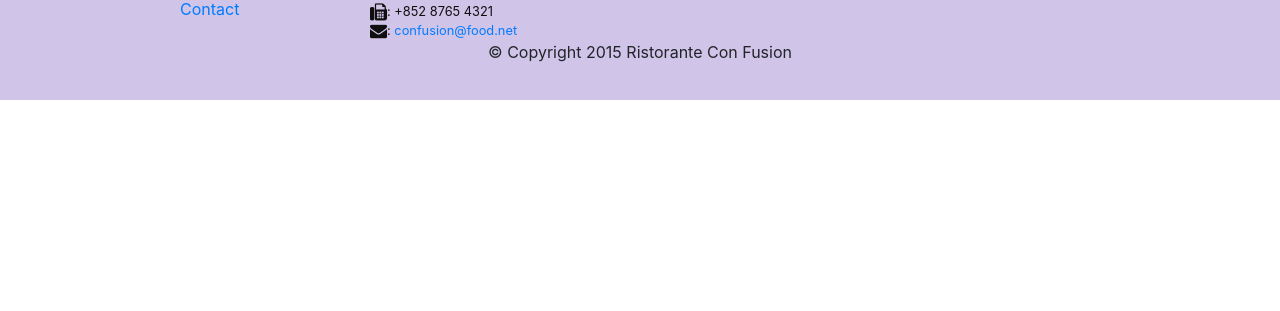
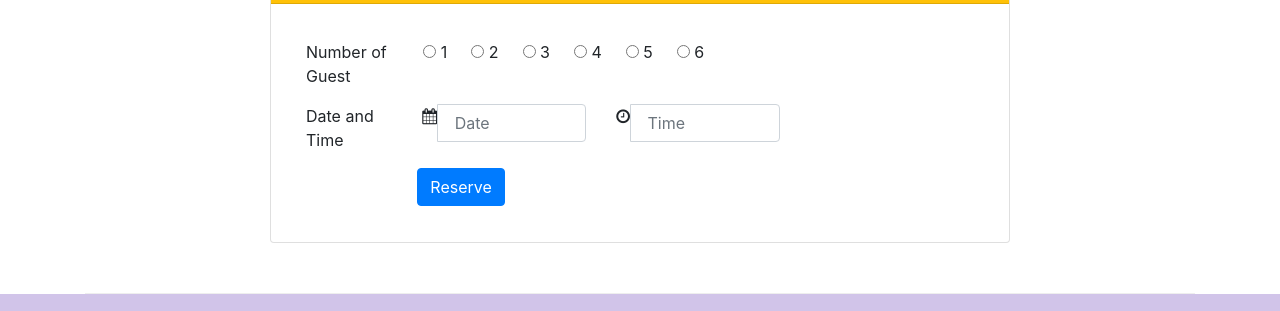
Before and after one commit to wilcoln/confusion, a website: page www/index.html in a window 1280 px wide. Shown: the part 1640-1951 px from the top of the page. Before the commit the page ends 1740 px from the top, so only its background shows below. Drawn offline with nearby package versions, Linux system fonts and the light colour scheme.

Commit message:
Assignment 2

```diff
--- a/www/index.html
+++ b/www/index.html
@@ -36,12 +36,15 @@
    <header class="jumbotron">
         <div class="container">
             <div class="row row-header">
-                <div class="col-12 col-sm-8">
+                <div class="col-12 col-sm-6">
                     <h1>Ristorante con Fusion</h1>
                     <p>We take inspiration from the World's best cuisines, and create a unique fusion experience. Our lipsmacking creations will tickle your culinary senses!</p>
                 </div>
-                <div class="col col-sm align-self-center">
+                <div class="col-12 col-sm align-self-center">
                     <img src="img/logo.png" class="img-fluid"/>
+                </div>
+                <div class="col-12 col-sm-3 align-self-center">
+                    <a role="button" class="btn btn-sm btn-warning btn-block" href="#reserve-form"> Reserve Table </a>
                 </div>
             </div>
         </div>
@@ -56,7 +59,7 @@
                 <div class="media">
                     <img class="mr-3 img-thumbnail d-flex " src="img/uthappizza.png" alt="uthappizza">
                     <div class="media-body">
-                        <h2 class="mt-0">Uthappizza</h2>
+                        <h2 class="mt-0">Uthappizza <span class="badge badge-danger">HOT</span> <span class="badge badge-pill badge-default">$4.99</span></h2>
                         <p class="hidden-xs-down">A unique combination of Indian Uthappam (pancake) and Italian pizza, topped with Cerignola olives, ripe vine cherry tomatoes, Vidalia onion, Guntur chillies and Buffalo Paneer.</p>
                     </div>
                 </div>
@@ -69,8 +72,13 @@
                 <h3>This Month's Promotions</h3>
             </div>
             <div class="col-sm col-md">
-                <h2>Weekend Grand Buffet</h2>
-                <p class="hidden-xs-down">Featuring mouthwatering combinations with a choice of five different salads, six enticing appetizers, six main entrees and five choicest desserts. Free flowing bubbly and soft drinks. All for just $19.99 per person </p>
+                <div class="media">
+                    <div class="media-body">
+                        <h2 class="mt-0">Weekend Grand Buffet <span class="badge badge-danger">NEW</span></h2>
+                        <p class="hidden-xs-down">Featuring mouthwatering combinations with a choice of five different salads, six enticing appetizers, six main entrees and five choicest desserts. Free flowing bubbly and soft drinks. All for just $19.99 per person </p>
+                    </div>
+                    <img src="img/buffet.png" class="img-thumbnail d-flex ml-3 align-self-center" alt="buffet">
+                </div>
             </div>
         </div>
 
@@ -87,6 +95,67 @@
                   <p class="hidden-xs-down">Award winning three-star Michelin chef with wide International experience having worked closely with whos-who in the culinary world, he specializes in creating mouthwatering Indo-Italian fusion experiences. </p>
                   </div>
               </div>
+            </div>
+        </div>
+        <div class="row row-content">
+            <div class="card col-sm-8 offset-sm-2">
+                <h3 class="card-header row bg-warning text-white" >Reserve a Table</h2>
+                <div class="card-body">
+                    <form id="reserve-form">
+                        <div class=" row form-group mt-3">
+                            <div class="col-sm-2">
+                                Number of Guest
+                            </div>
+                            <div class="col-sm-10">
+                                <div class="row">
+                                    <label class="ml-3 mr-4">
+                                        <input type="radio" name="guests">
+                                        1
+                                    </label>
+                                    <label class="mr-4">
+                                        <input type="radio" name="guests">
+                                       2
+                                    </label>
+                                    <label class="mr-4">
+                                        <input type="radio" name="guests" >
+                                        3
+                                    </label>
+                                    <label class="mr-4">
+                                        <input type="radio" name="guests">
+                                        4
+                                    </label>
+                                    <label class="mr-4">
+                                        <input type="radio" name="guests">
+                                        5
+                                    </label>
+                                    <label class="mr-4">
+                                        <input type="radio" name="guests">
+                                        6
+                                    </label>
+                                </div>
+                            </div>
+                        </div>
+                        <div class=" row form-group mt-3">
+                            <div class="col-sm-2">
+                                Date and Time
+                            </div>
+                            <div class="col-sm-10">
+                                <div class="row">
+                                    <div class="input-group col-sm-4">
+                                        <div class="input-group-addon"><i class="fa fa-calendar"></i></div>
+                                        <input type="text" class="form-control" placeholder=" Date">
+                                    </div>
+                                    <div class="input-group col-sm-4">
+                                        <div class="input-group-addon"><i class="fa fa-clock-o"></i></div>
+                                        <input type="text" class="form-control" placeholder=" Time">
+                                    </div>
+                                </div>
+                            </div>
+                        </div>
+                        <button type="submit" class="btn btn-primary offset-sm-2">Reserve</button>
+
+                    </form>
+                </div>
             </div>
         </div>
     </div>
```
